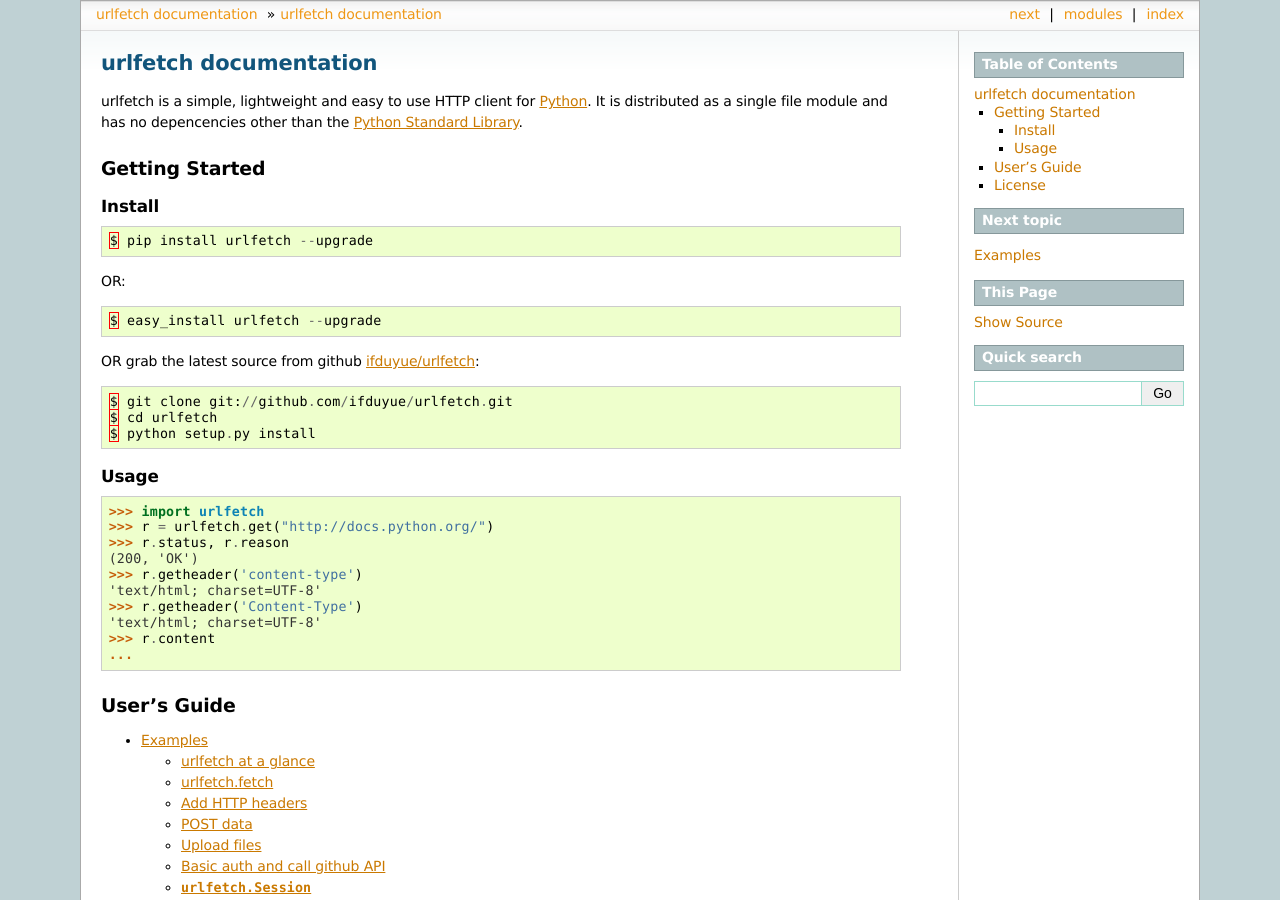
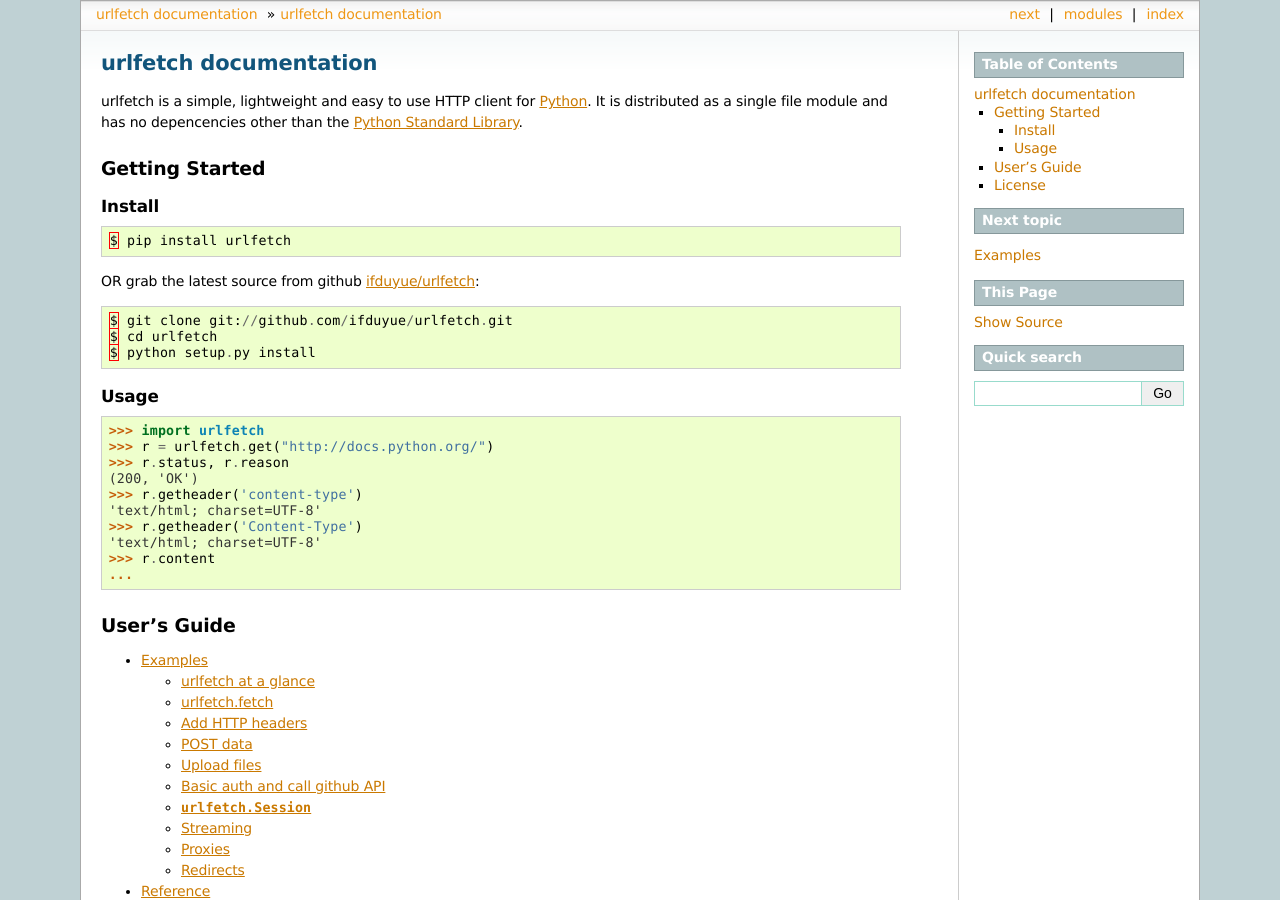
Before and after one commit to ifduyue/urlfetch, a Sphinx documentation site: the page built from doc/index.rst, in a window 1280 px wide and 900 px high. Built offline with Sphinx 7.4.7, drawn with Linux system fonts in a browser that asks for light colours; the version number could not be read and is left out.

Commit message:
update doc: pip

```diff
--- a/README.rst
+++ b/README.rst
@@ -17,7 +17,7 @@
 -------------
 ::
 
-    $ pip install urlfetch --upgrade
+    $ pip install urlfetch
 
 
 Hello World
--- a/doc/index.rst
+++ b/doc/index.rst
@@ -18,11 +18,7 @@
 
 ::
 
-    $ pip install urlfetch --upgrade
-
-OR::
-
-    $ easy_install urlfetch --upgrade
+    $ pip install urlfetch
 
 OR grab the latest source from github
 `ifduyue/urlfetch <https://github.com/ifduyue/urlfetch>`_::
```
